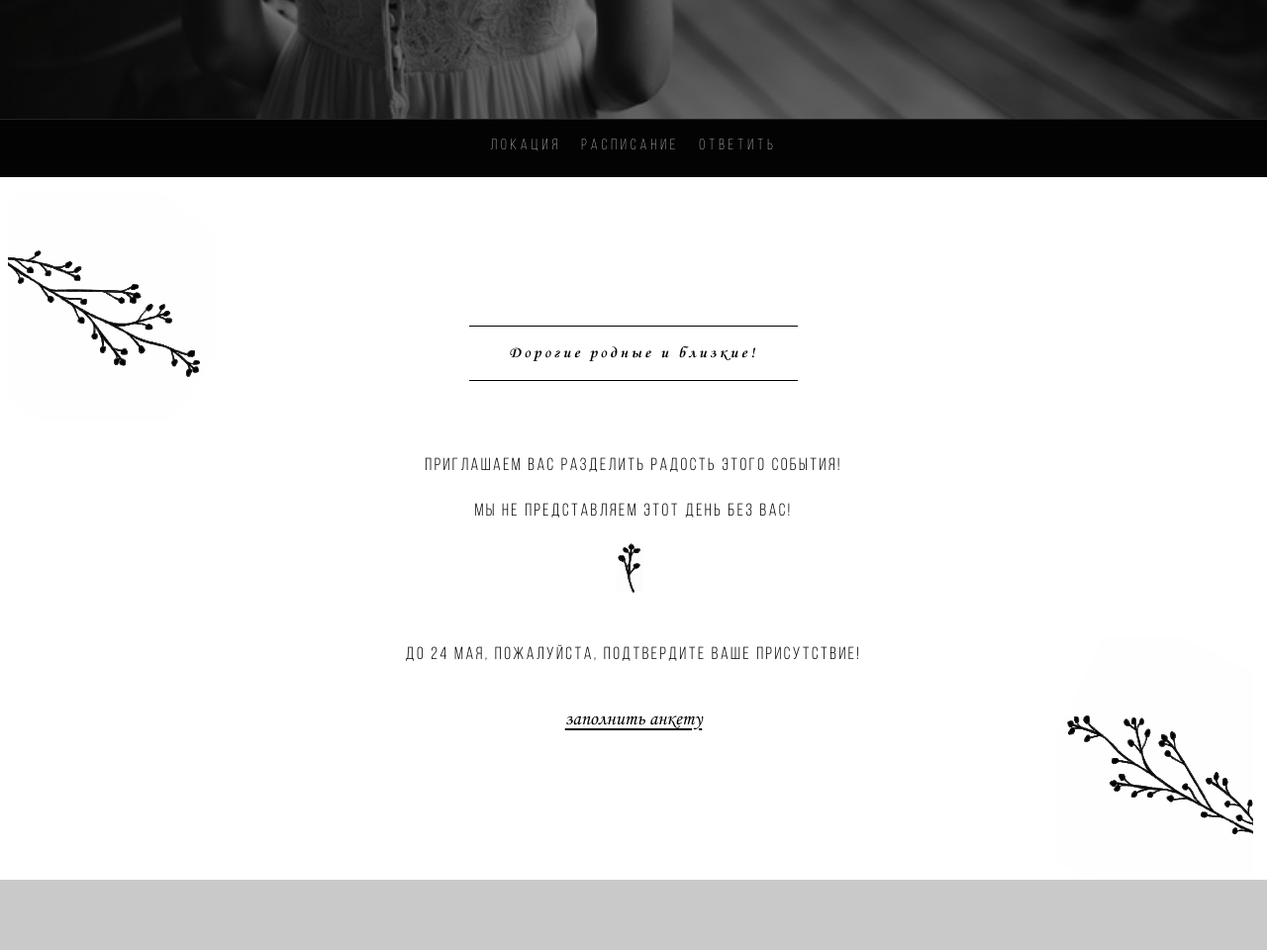
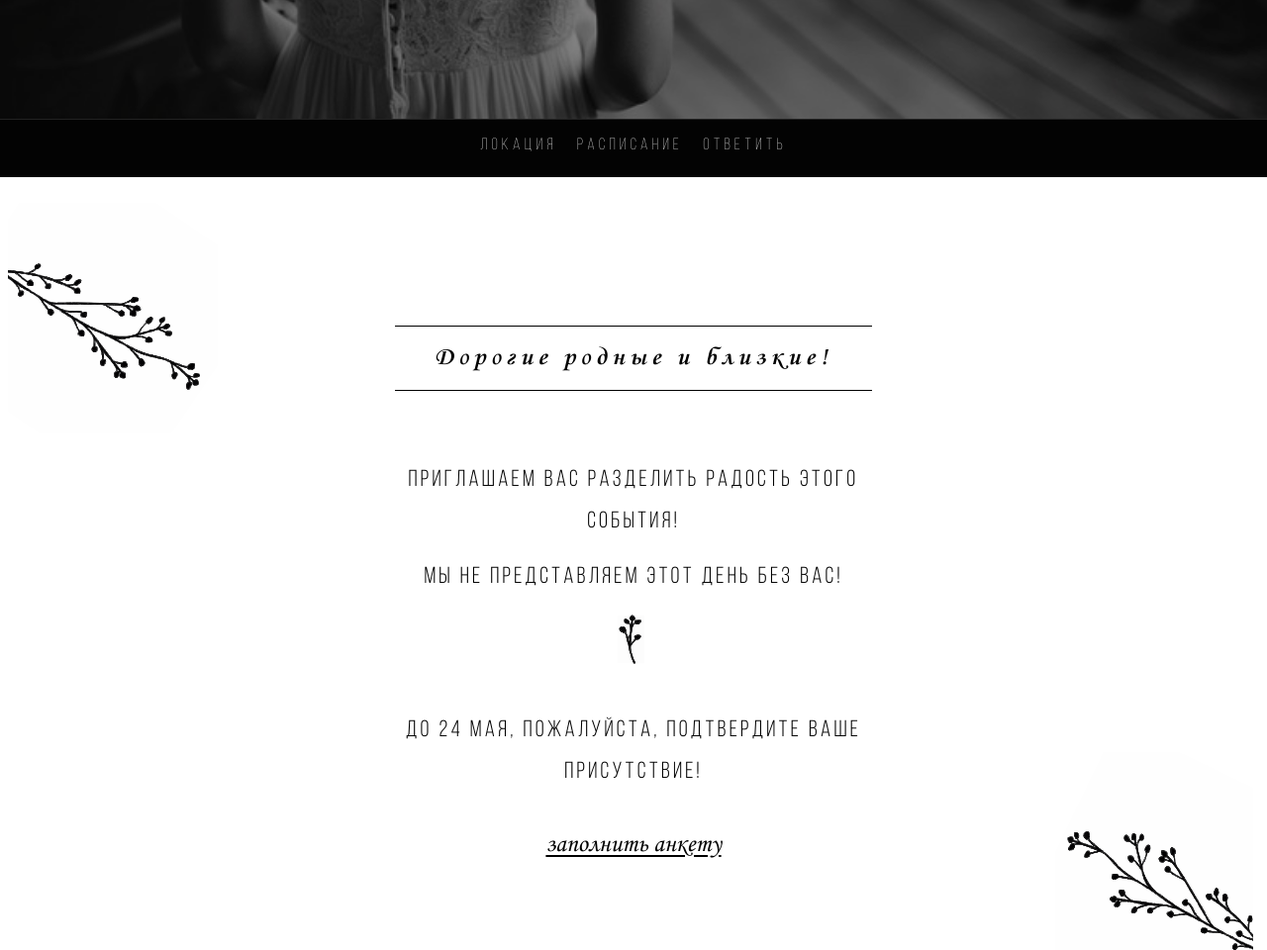
Before and after one commit to con-moto/tender-bw-wedding, a plain HTML site: page index.html in a window 1280 px wide. Shown: the part 680-1640 px from the top of the page at 99% size. Drawn offline with Linux system fonts and the light colour scheme.

Commit message:
font increased

```diff
--- a/style.css
+++ b/style.css
@@ -29,32 +29,32 @@
   --font-mono: "Monotype Corsiva", system-ui, serif;
   --font-sans: system-ui, -apple-system, BlinkMacSystemFont, sans-serif;
 
-  /* базовая типографика (в rem) */
-  --fs-hero-name: clamp(2.4rem, 4vw, 3.6rem);
-  --fs-hero-and: clamp(0.9rem, 1.4vw, 1.2rem);
-  --fs-hero-date: clamp(1rem, 1.6vw, 1.25rem);
-  --fs-hero-text: clamp(1.05rem, 1.8vw, 1.35rem);
-
-  /* COUNTDOWN */
+  /* базовая типографика (в rem) — hero немного крупнее */
+  --fs-hero-name: clamp(2.7rem, 4.4vw, 3.9rem);   /* было 2.4–3.6 */
+  --fs-hero-and: clamp(1.1rem, 1.6vw, 1.4rem);    /* было 0.9–1.2 */
+  --fs-hero-date: clamp(1.1rem, 1.8vw, 1.4rem);   /* + ~25% */
+  --fs-hero-text: clamp(1.3rem, 2.1vw, 1.6rem);   /* было 1.05–1.35 */
+
+  /* COUNTDOWN (оставляем как было) */
   --fs-count-label: clamp(0.75rem, 1.2vw, 0.9rem);
   --fs-count-number: clamp(1.2rem, 2vw, 1.7rem);
   --fs-count-unit: clamp(0.7rem, 1vw, 0.85rem);
 
   /* NAV */
-  --fs-nav: clamp(0.85rem, 1.2vw, 1rem);
-
-  /* SECTIONS */
-  --fs-section-title: clamp(2rem, 4vw, 3.2rem);
-  --fs-section-label: clamp(0.9rem, 1.4vw, 1.1rem);
-  --fs-section-body: clamp(0.9rem, 1.4vw, 1.1rem);
-  --fs-note: clamp(0.95rem, 1.6vw, 1.2rem);                         /* ~19px */
+  --fs-nav: clamp(0.9rem, 1.3vw, 1.1rem);
+
+  /* SECTIONS — базовый скейл, дальше параграфы/таймлайн/links расширяем локально */
+  --fs-section-title: clamp(2.2rem, 4.2vw, 3.4rem);
+  --fs-section-label: clamp(0.95rem, 1.5vw, 1.2rem);
+  --fs-section-body: clamp(1rem, 1.6vw, 1.25rem);
+  --fs-note: clamp(1.05rem, 1.8vw, 1.35rem);
 
   /* отступы */
-  --section-padding-block: clamp(80px, 10vw, 140px);             /* 140px */
-  --section-padding-inline: 2.5rem;             /* 40px */
-
-  --section-padding-block-mobile: clamp(60px, 8vw, 100px);      /* 100px */
-  --section-padding-inline-mobile: 1.25rem;     /* 20px */
+  --section-padding-block: clamp(80px, 10vw, 140px);
+  --section-padding-inline: 2.5rem;
+
+  --section-padding-block-mobile: clamp(60px, 8vw, 100px);
+  --section-padding-inline-mobile: 1.25rem;
 
   /* линии */
   --divider-width: 80px;
@@ -67,7 +67,6 @@
   --link-underline-height: 1px;
   --link-underline-offset: 3px;
 }
-
 
 /* reset */
 
@@ -91,14 +90,13 @@ body {
   font-family: var(--font-bebas);
   background-color: #fff;
   font-size: 1rem;
-   -webkit-font-smoothing: antialiased;
+  -webkit-font-smoothing: antialiased;
   text-rendering: optimizeLegibility;
 }
 
 .page {
   margin: 0 auto;
 }
-
 
 /* === HERO === */
 
@@ -301,9 +299,10 @@ body {
 }
 
 .hero__countdown-label {
-  font-family: var(--font-mono);
+  font-family: var(--font-bebas-light-weight);
   font-size: var(--fs-hero-text);
   letter-spacing: 0.06em;
+  text-transform: uppercase;
   color: #fff;
 }
 
@@ -341,7 +340,6 @@ body {
   text-transform: uppercase;
   color: var(--color-hero-muted);
 }
-
 
 /* NAV */
 
@@ -390,7 +388,6 @@ body {
 .hero-nav__link:hover::after {
   width: 100%;
 }
-
 
 /* === ОБЩИЕ СЕКЦИИ === */
 
@@ -460,8 +457,10 @@ body {
   text-align: center;
 }
 
+/* параграфы — немного крупнее base (но меньше, чем в прошлой версии) */
 .section__paragraph {
   margin-bottom: 14px;
+  font-size: clamp(1.2rem, 1.9vw, 1.45rem);
 }
 
 .section__paragraph--bottom {
@@ -479,12 +478,23 @@ body {
 
 /* ссылки в секциях */
 
-.section__link,
 .design-authors__link {
   display: inline-block;
   margin-top: 24px;
   font-family: var(--font-mono);
   font-size: var(--fs-hero-text);
+  text-decoration: underline;
+  text-underline-offset: 4px;
+  text-transform: none;
+  color: var(--color-text-main);
+  position: relative;
+}
+
+.section__link {
+  display: inline-block;
+  margin-top: 24px;
+  font-family: var(--font-mono);
+  font-size: clamp(1.3rem, 2vw, 1.7rem); /* мягче, чем 1.6–2.0, но заметно крупнее */
   text-decoration: underline;
   text-underline-offset: 4px;
   text-transform: none;
@@ -530,7 +540,6 @@ body {
   width: 100%;
 }
 
-
 /* === PHOTO BAND === */
 
 .photo-band {
@@ -546,7 +555,6 @@ body {
   display: block;
   object-fit: cover;
 }
-
 
 /* === INVITATION === */
 
@@ -615,13 +623,11 @@ body {
   padding-bottom: 150px;
 }
 
-
 /* === LOCATION === */
 
 .section--location .section__paragraph {
   margin-bottom: 12px;
 }
-
 
 /* === TIMING === */
 
@@ -667,12 +673,13 @@ body {
   text-align: left;
 }
 
+/* timeline text — такие же, как section__paragraph */
 .timeline__text {
-  font-size: clamp(0.9rem, 1.4vw, 1.1rem);
+  font-size: clamp(1.2rem, 1.9vw, 1.45rem);
 }
 
 .timeline__address {
-  font-size: clamp(0.75rem, 1.1vw, 0.9rem);
+  font-size: clamp(1rem, 1.6vw, 1.25rem);
   letter-spacing: 0.08em;
   opacity: 0.9;
 }
@@ -702,7 +709,6 @@ body {
   height: 60px;
 }
 
-
 /* === DRESS CODE === */
 
 .section--dress {
@@ -742,7 +748,6 @@ body {
 .dress__dot--3 {
   background: #f0e2d5;
 }
-
 
 /* === DETAILS === */
 
@@ -902,7 +907,6 @@ body {
   opacity: 0.85;
 }
 
-
 /* === WISHES === */
 
 .video-line {
@@ -976,7 +980,6 @@ body {
   letter-spacing: 0.14em;
 }
 
-
 /* === RSVP === */
 
 .rsvp.section {
@@ -1098,7 +1101,6 @@ body {
   text-align: center;
 }
 
-
 /* === FOOTER === */
 
 .design-authors {
@@ -1141,7 +1143,6 @@ body {
   height: 24px;
   fill: #fff;
 }
-
 
 /* === PORTRAIT === */
 
@@ -1209,7 +1210,6 @@ body {
   font-size: 1rem;
 }
 
-
 /* === ADAPTIVE === */
 
 @media (max-width: 1440px) {
@@ -1222,8 +1222,8 @@ body {
   }
 
   :root {
-    --fs-hero-name: clamp(2.3rem, 3.8vw, 3.4rem);
-    --fs-hero-text: 1.25rem;
+    --fs-hero-name: clamp(2.6rem, 4vw, 3.5rem);
+    --fs-hero-text: clamp(1.2rem, 1.9vw, 1.45rem);
   }
 }
 
@@ -1233,8 +1233,8 @@ body {
   }
 
   :root {
-    --fs-hero-name: clamp(2.1rem, 3.4vw, 3.1rem);
-    --fs-hero-text: 1.15rem;
+    --fs-hero-name: clamp(2.4rem, 3.6vw, 3.2rem);
+    --fs-hero-text: clamp(1.1rem, 1.7vw, 1.35rem);
   }
 }
 
@@ -1419,7 +1419,6 @@ body {
     padding-inline: 6px;
   }
 
-
   .note-text {
     font-size: 0.95rem;
   }
@@ -1452,7 +1451,6 @@ body {
     overflow: hidden;
   }
 }
-
 
 /* === ФИНАЛЬНЫЕ НАСТРОЙКИ ДЕКОРА И UNIQUE === */
 
@@ -1484,9 +1482,9 @@ body {
   content: none;
 }
 
-/* unique — шрифт в 2 раза меньше базового section title */
+/* unique — шрифт в 2 раза меньше базового section title, но увеличен vs 1rem */
 .section__title-unique {
-  font-size: 1rem;
+  font-size: clamp(1.25rem, 2vw, 1.6rem);
   text-transform: none;
   letter-spacing: 0.2em;
   padding: 18px 40px;
@@ -1496,7 +1494,6 @@ body {
   margin-bottom: 70px;
 }
 
-
 /* === МИКРО-АНИМАЦИИ (очень мягкие) === */
 
 @keyframes fadeUp {
@@ -1521,7 +1518,6 @@ body {
 .animate-delay-2 { animation-delay: 0.4s; }
 .animate-delay-3 { animation-delay: 0.6s; }
 
-
 /* === ПРИМЕНЕНИЕ АНИМАЦИЙ (точечно, без перегруза) === */
 
 .hero__names-block {
@@ -1536,7 +1532,6 @@ body {
 .section__inner {
   animation: fadeUp 0.9s ease forwards;
 }
-
 
 /* === HOVER МИКРО-ЭФФЕКТЫ === */
 
@@ -1555,7 +1550,6 @@ body {
   transform: translateY(-2px);
 }
 
-
 /* === УЛУЧШЕНИЕ ЧИТАЕМОСТИ НА МОБИЛКАХ === */
 
 @media (max-width: 600px) {
@@ -1576,7 +1570,6 @@ body {
   }
 }
 
-
 /* === VERY SMALL DEVICES === */
 
 @media (max-width: 400px) {
@@ -1584,3 +1577,9 @@ body {
     font-size: 13px;
   }
 }
+
+@media (max-width: 375px) {
+  .section__title-unique {
+    font-size: 14px;
+  }
+}
```
